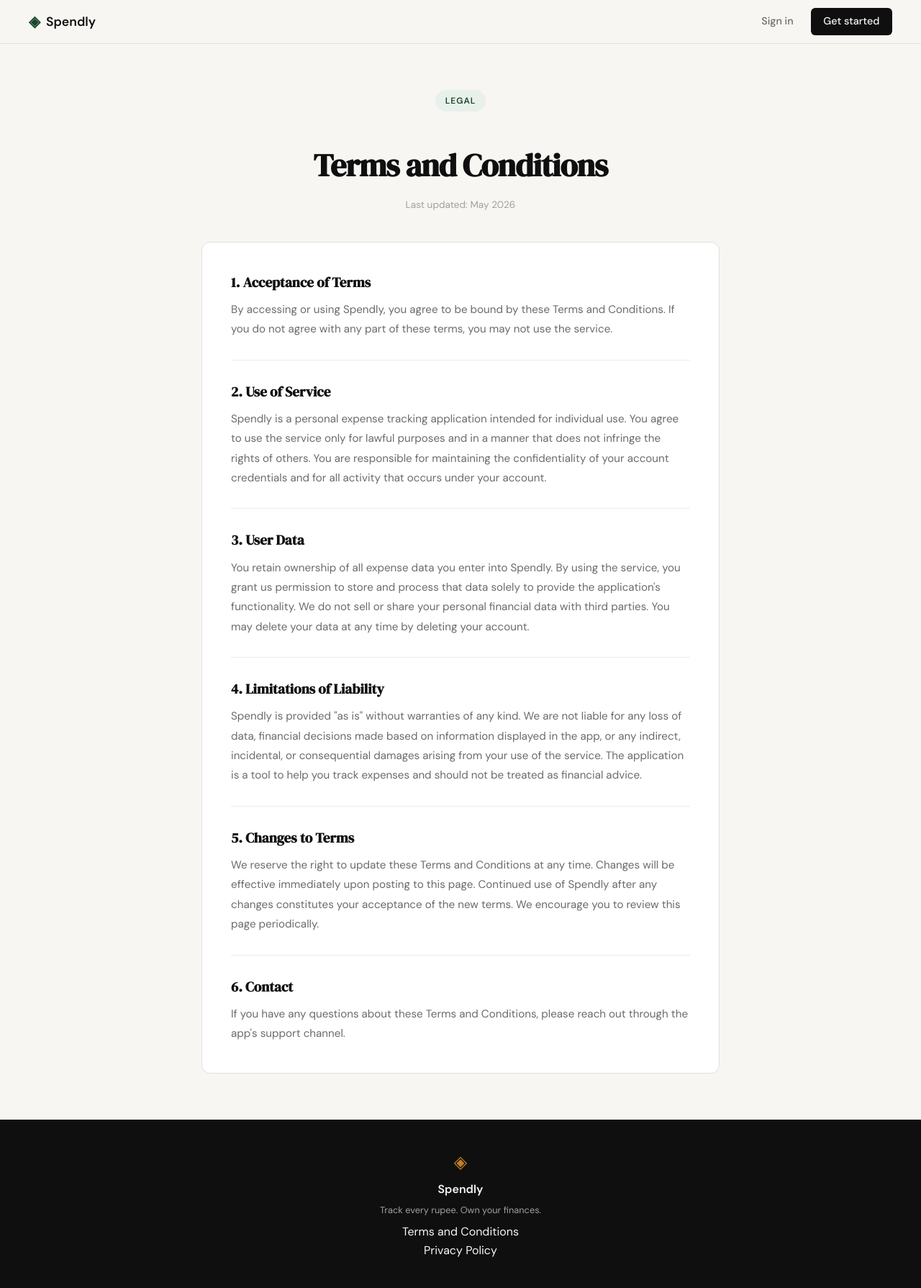
After one commit to muzammil-11/spendly, a Flask app: page /terms in a window 1280 px wide. The commit adds this page. Shown: the whole page at 72% size. Run offline with Flask 3, Linux system fonts and the light colour scheme.

Commit message:
landing: add terms and conditions page and route

```diff
--- a/expense-tracker/app.py
+++ b/expense-tracker/app.py
@@ -20,6 +20,11 @@ def register():
 @app.route("/login")
 def login():
     return render_template("login.html")
+
+
+@app.route("/terms")
+def terms():
+    return render_template("terms.html")
 
 
 # ------------------------------------------------------------------ #
--- a/expense-tracker/static/css/style.css
+++ b/expense-tracker/static/css/style.css
@@ -508,6 +508,70 @@ a { color: inherit; text-decoration: none; }
 }
 
 /* ------------------------------------------------------------------ */
+/* Terms page                                                          */
+/* ------------------------------------------------------------------ */
+
+.terms-section {
+    padding: 4rem 2rem;
+}
+
+.terms-container {
+    max-width: 720px;
+    margin: 0 auto;
+}
+
+.terms-header {
+    text-align: center;
+    margin-bottom: 2.5rem;
+}
+
+.terms-title {
+    font-family: var(--font-display);
+    font-size: clamp(2rem, 4vw, 2.75rem);
+    color: var(--ink);
+    margin-top: 1rem;
+    margin-bottom: 0.5rem;
+    letter-spacing: -0.02em;
+}
+
+.terms-meta {
+    font-size: 0.85rem;
+    color: var(--ink-faint);
+}
+
+.terms-card {
+    background: var(--paper-card);
+    border: 1px solid var(--border);
+    border-radius: var(--radius-md);
+    padding: 2.5rem;
+}
+
+.terms-block {
+    padding-bottom: 1.75rem;
+    margin-bottom: 1.75rem;
+    border-bottom: 1px solid var(--border-soft);
+}
+
+.terms-block--last {
+    padding-bottom: 0;
+    margin-bottom: 0;
+    border-bottom: none;
+}
+
+.terms-section-title {
+    font-family: var(--font-display);
+    font-size: 1.2rem;
+    color: var(--ink);
+    margin-bottom: 0.6rem;
+}
+
+.terms-body {
+    font-size: 0.95rem;
+    color: var(--ink-muted);
+    line-height: 1.8;
+}
+
+/* ------------------------------------------------------------------ */
 /* Responsive                                                          */
 /* ------------------------------------------------------------------ */
 
--- a/expense-tracker/templates/base.html
+++ b/expense-tracker/templates/base.html
@@ -35,7 +35,7 @@
             <span class="footer-name">Spendly</span>
             <p class="footer-copy">Track every rupee. Own your finances.</p>
             <div class="footer-links">
-                <a href="#" style="display: block;">Terms and Conditions</a>
+                <a href="{{ url_for('terms') }}" style="display: block;">Terms and Conditions</a>
                 <a href="#" style="display: block;">Privacy Policy</a>
             </div>
         </div>
--- /dev/null
+++ b/expense-tracker/templates/terms.html
@@ -0,0 +1,49 @@
+{% extends "base.html" %}
+
+{% block title %}Terms and Conditions — Spendly{% endblock %}
+
+{% block content %}
+<div class="terms-section">
+    <div class="terms-container">
+
+        <div class="terms-header">
+            <span class="hero-badge">Legal</span>
+            <h1 class="terms-title">Terms and Conditions</h1>
+            <p class="terms-meta">Last updated: May 2026</p>
+        </div>
+
+        <div class="terms-card">
+            <section class="terms-block">
+                <h2 class="terms-section-title">1. Acceptance of Terms</h2>
+                <p class="terms-body">By accessing or using Spendly, you agree to be bound by these Terms and Conditions. If you do not agree with any part of these terms, you may not use the service.</p>
+            </section>
+
+            <section class="terms-block">
+                <h2 class="terms-section-title">2. Use of Service</h2>
+                <p class="terms-body">Spendly is a personal expense tracking application intended for individual use. You agree to use the service only for lawful purposes and in a manner that does not infringe the rights of others. You are responsible for maintaining the confidentiality of your account credentials and for all activity that occurs under your account.</p>
+            </section>
+
+            <section class="terms-block">
+                <h2 class="terms-section-title">3. User Data</h2>
+                <p class="terms-body">You retain ownership of all expense data you enter into Spendly. By using the service, you grant us permission to store and process that data solely to provide the application's functionality. We do not sell or share your personal financial data with third parties. You may delete your data at any time by deleting your account.</p>
+            </section>
+
+            <section class="terms-block">
+                <h2 class="terms-section-title">4. Limitations of Liability</h2>
+                <p class="terms-body">Spendly is provided "as is" without warranties of any kind. We are not liable for any loss of data, financial decisions made based on information displayed in the app, or any indirect, incidental, or consequential damages arising from your use of the service. The application is a tool to help you track expenses and should not be treated as financial advice.</p>
+            </section>
+
+            <section class="terms-block">
+                <h2 class="terms-section-title">5. Changes to Terms</h2>
+                <p class="terms-body">We reserve the right to update these Terms and Conditions at any time. Changes will be effective immediately upon posting to this page. Continued use of Spendly after any changes constitutes your acceptance of the new terms. We encourage you to review this page periodically.</p>
+            </section>
+
+            <section class="terms-block terms-block--last">
+                <h2 class="terms-section-title">6. Contact</h2>
+                <p class="terms-body">If you have any questions about these Terms and Conditions, please reach out through the app's support channel.</p>
+            </section>
+        </div>
+
+    </div>
+</div>
+{% endblock %}
```
